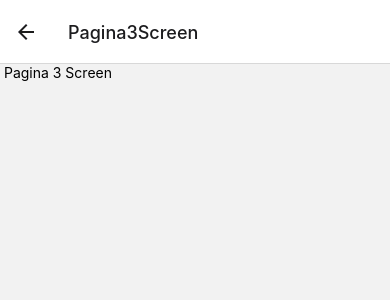
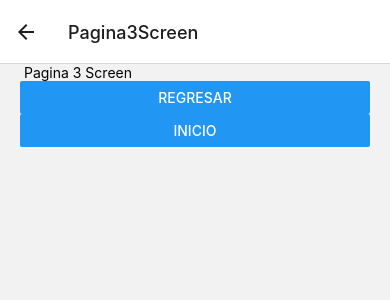
Before and after one commit to frelian/react-native-tipos-de-navegacion, a React Native app: screen /Pagina3Screen in a window 390 px wide. Shown: the top 300 px of the page. Built offline with nearby package versions, Linux system fonts and the light colour scheme.

Commit message:
104. Navegar en otras pantallas

```diff
--- a/package.json
+++ b/package.json
@@ -14,7 +14,7 @@
     "@react-navigation/stack": "^6.0.11",
     "react": "17.0.2",
     "react-native": "0.66.4",
-    "react-native-gesture-handler": "^2.2.0",
+    "react-native-gesture-handler": "2.1.1",
     "react-native-safe-area-context": "^3.3.2",
     "react-native-screens": "^3.10.2"
   },
--- a/src/navigator/StackNavigator.tsx
+++ b/src/navigator/StackNavigator.tsx
@@ -1,10 +1,11 @@
-import React from 'react';
+import React from 'react'; // PARA EL STACKNAVIGATOR ES NECESARIO IMPORTAR REACT
 
 import { createStackNavigator } from '@react-navigation/stack';
 import { Pagina1Screen } from '../screens/Pagina1Screen';
 import { Pagina2Screen } from '../screens/Pagina2Screen';
 import { Pagina3Screen } from '../screens/Pagina3Screen';
 
+// De forma automatica Stack Navigator pone los props
 const Stack = createStackNavigator();
 
 export const StackNavigator = () => {
--- a/src/screens/Pagina1Screen.tsx
+++ b/src/screens/Pagina1Screen.tsx
@@ -1,10 +1,20 @@
+import { StackScreenProps } from '@react-navigation/stack';
 import React from 'react'
-import { Text, View } from 'react-native'
+import { Button, Text, View } from 'react-native';
+import { styles } from '../theme/appTheme';
 
-export const Pagina1Screen = () => {
+interface Props extends StackScreenProps<any, any>{};
+
+export const Pagina1Screen = ( { navigation }: Props ) => {
+
     return (
-        <View>
+        <View style={ styles.globalMargin }>
             <Text> Pagina 1 Screen</Text>
+
+            <Button
+                title="Ir página 2"
+                onPress={ () => navigation.navigate('Pagina2Screen') }
+            />
         </View>
     )
 }
--- a/src/screens/Pagina2Screen.tsx
+++ b/src/screens/Pagina2Screen.tsx
@@ -1,10 +1,21 @@
-import React from 'react'
-import { Text, View } from 'react-native'
+import React from 'react';
+
+import { Button, Text, View } from 'react-native';
+import { useNavigation } from '@react-navigation/native';
+import { styles } from '../theme/appTheme';
 
 export const Pagina2Screen = () => {
+
+    const navigator = useNavigation();
+
     return (
-        <View>
+        <View style={ styles.globalMargin }>
             <Text> Pagina 2 Screen</Text>
+
+            <Button
+                title="Ir página 3"
+                onPress={ () => navigator.navigate('Pagina3Screen') }
+            />
         </View>
     )
 }
--- a/src/screens/Pagina3Screen.tsx
+++ b/src/screens/Pagina3Screen.tsx
@@ -1,10 +1,24 @@
+import { StackScreenProps } from '@react-navigation/stack';
 import React from 'react'
-import { Text, View } from 'react-native'
+import { Button, Text, View } from 'react-native'
+import { styles } from '../theme/appTheme';
 
-export const Pagina3Screen = () => {
+interface Props extends StackScreenProps<any, any>{};
+
+export const Pagina3Screen = ( { navigation }: Props ) => {
     return (
-        <View>
+        <View style={ styles.globalMargin }>
             <Text> Pagina 3 Screen</Text>
+
+            <Button
+                title="Regresar"
+                onPress={ () => navigation.pop() }
+            />
+
+            <Button
+                title="Inicio"
+                onPress={ () => navigation.popToTop() }
+            />
         </View>
     )
 }
--- /dev/null
+++ b/src/theme/appTheme.tsx
@@ -0,0 +1,7 @@
+import { StyleSheet } from "react-native";
+
+export const styles = StyleSheet.create({
+    globalMargin: {
+        marginHorizontal: 20
+    }
+})
```
Also changed, not shown: 2 other files (tests, documents, lock files or other folders).
